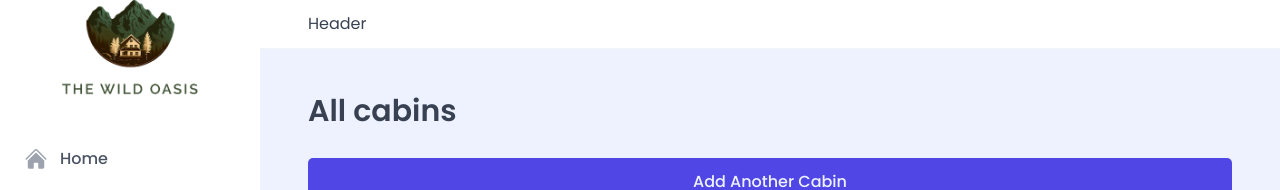
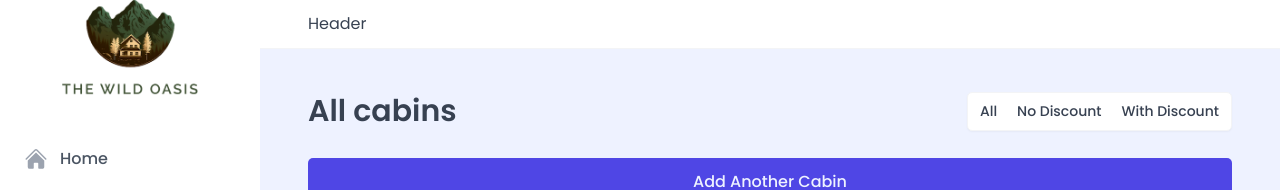
Before and after one commit to nourhanKg/oasis, a React (Vite) app: page /cabins in a window 1280 px wide. Shown: the top 190 px of the page. Built offline with nearby package versions, Linux system fonts and the light colour scheme; no server answers; the database is empty; a web font is replaced by a local one.

Commit message:
add filtered cabins

```diff
--- a/src/starter/ui/Filter.jsx
+++ b/src/components/Filter.jsx
@@ -1,3 +1,4 @@
+import { useSearchParams } from "react-router";
 import styled, { css } from "styled-components";
 
 const StyledFilter = styled.div`
@@ -13,6 +14,7 @@ const StyledFilter = styled.div`
 const FilterButton = styled.button`
   background-color: var(--color-grey-0);
   border: none;
+  text-transform: capitalize;
 
   ${(props) =>
     props.active &&
@@ -33,3 +35,17 @@ const FilterButton = styled.button`
     color: var(--color-brand-50);
   }
 `;
+export default function Filter({filteredField, options}) {
+  const [searchParams, setSearchParams] = useSearchParams();
+  const handleClick = (value) => {
+    searchParams.set(filteredField, value);
+    setSearchParams(searchParams);
+  }
+  return (
+    <StyledFilter>
+      {options.map((option) => (
+        <FilterButton key={option} active={searchParams.get(filteredField) === option} onClick={() => handleClick(option)}>{option.split("-").join(" ")}</FilterButton>
+      ))}
+    </StyledFilter>
+  )
+}
--- a/src/components/Header.jsx
+++ b/src/components/Header.jsx
@@ -1,4 +1,3 @@
-import React from 'react'
 import styled from 'styled-components'
 
 const StyledHeader = styled.header`
--- /dev/null
+++ b/src/features/Cabin/Management/CabinsTableFilter.jsx
@@ -0,0 +1,12 @@
+import TableOperations from '../../../components/TableOperations'
+import Filter from '../../../components/Filter'
+export default function CabinsTableFilter() {
+  return (
+    <TableOperations>
+        <Filter
+            filteredField="discount"
+            options={["all", "no-discount", "with-discount"]}
+        />
+    </TableOperations>
+  )
+}
--- a/src/features/Cabin/Management/CreateCabinForm.jsx
+++ b/src/features/Cabin/Management/CreateCabinForm.jsx
@@ -33,7 +33,6 @@ function CreateCabinForm({isEditMode = false, type ="regular"}) {
     register,
     handleSubmit,
     getValues,
-    watch,
     reset,
     formState: { errors } } = useForm();
 
--- a/src/features/Cabin/View/CabinRow.jsx
+++ b/src/features/Cabin/View/CabinRow.jsx
@@ -56,7 +56,7 @@ export default function CabinRow({ cabin }) {
       <Cabin>{cabin["name"]}</Cabin>
       <Cabin>Fits up to <Emphasis>{cabin["max_capacity"]}</Emphasis> guests</Cabin>
       <Price>{formatCurrency(cabin["regular_price"])}</Price>
-      <Discount>{formatCurrency(cabin["discount"])}</Discount>
+      <Discount>{ cabin["discount"] > 0 ? formatCurrency(cabin["discount"]): "-"}</Discount>
       <Modal>
         <Menus.Menu>
           <Menus.Toggle id={cabin["id"]}/>
--- a/src/features/Cabin/View/CabinTable.jsx
+++ b/src/features/Cabin/View/CabinTable.jsx
@@ -1,3 +1,5 @@
+import {useSearchParams} from "react-router"
+
 import {useCabins} from "../../../hooks/useCabins"
 import CabinRow from "./CabinRow";
 import Spinner from "../../../components/Spinner";
@@ -6,6 +8,19 @@ import Menus from "../../../components/Menus";
 export default function CabinTable() {
   // code splitting
   const {isPending, cabins, cabinsError} = useCabins()
+  const [searchParams] = useSearchParams();
+  const discountFilter = searchParams.get("discount") || "all";
+  let filteredCabins = cabins;
+  switch(discountFilter) {
+    case "with-discount":
+      filteredCabins = cabins.filter(cabin => cabin.discount > 0);
+      break;
+    case "no-discount":
+      filteredCabins = cabins.filter(cabin => cabin.discount === 0);
+      break;
+    default:
+    break;
+  }
   if(isPending) return <Spinner />
   if(!cabinsError) return (
     <Menus>
@@ -18,7 +33,7 @@ export default function CabinTable() {
           <div>Discount</div>
           <div></div>
         </Table.Header>
-        <Table.Body data={cabins} render={(cabin) => <CabinRow cabin={cabin} key={cabin.id} />}/>
+        <Table.Body data={filteredCabins} render={(cabin) => <CabinRow cabin={cabin} key={cabin.id} />}/>
       </Table>
     </Menus>
   )
--- a/src/pages/Cabins.jsx
+++ b/src/pages/Cabins.jsx
@@ -6,11 +6,13 @@ import CabinTable from "../features/Cabin/View/CabinTable";
 import AddCabin from "../features/Cabin/Management/AddCabin";
 import EditCabin from "../features/Cabin/Management/EditCabin";
 import Button from "../components/Button";
+import CabinsTableFilter from "../features/Cabin/Management/CabinsTableFilter";
 function Cabins() {
   return (
     <>
-      <Row>
+      <Row type="horizontal">
         <Headings as="h1">All cabins</Headings>
+        <CabinsTableFilter/>
       </Row>
       <Row type="vertical">
         <Routes>
```
Also changed, not shown: src/components/TableOperations.jsx (renamed from src/starter/ui/TableOperations.jsx).
